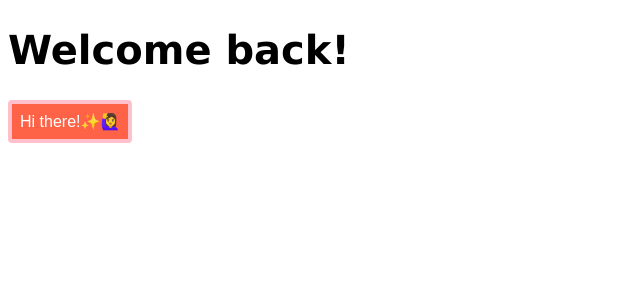
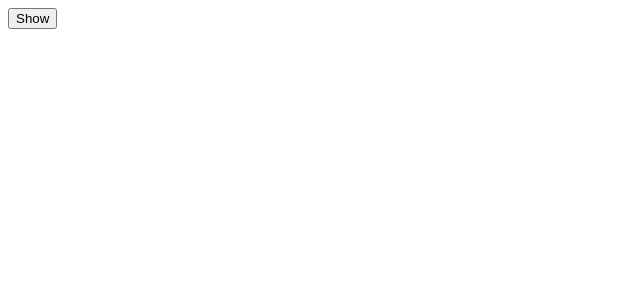
Before and after one commit to code-Blanc/react-for-beginners, a React (Create React App) app in the folder CREATE-REACT-APP/react-for-beginners/: page / in a window 1280 px wide. Shown: the top 300 px of the page, without its empty margins (0-640 px from the left). Built offline with nearby package versions, Linux system fonts and the light colour scheme.

Commit message:
[2022-09-06] study

```diff
--- a/CREATE-REACT-APP/react-for-beginners/src/App.js
+++ b/CREATE-REACT-APP/react-for-beginners/src/App.js
@@ -1,11 +1,25 @@
-import Button from "./Button"
-import styles from "./App.module.css"
+import { useEffect, useState } from "react";
+
+function Hello() {
+  function hiByeFn () {
+    console.log("created :)");
+    // 해당 component가 detroyed 될 때
+    return function() {
+      console.log("destroyed  :(");
+    }
+  }
+  useEffect(hiByeFn, []);
+  return <h1>Hello</h1>
+}
 
 function App() {
+  const [showing, setShowing] = useState(false);
+  const onClick = () => setShowing((prev) => !prev);
+
   return (
     <div>
-      <h1 className={styles.title}>Welcome back!</h1>
-      <Button text="Hi there!✨🙋‍♀️" />
+      <button onClick={onClick}>{showing ? "Hide" : "Show"}</button>
+      {showing ? <Hello /> : null}
     </div>
   );
 }
```
